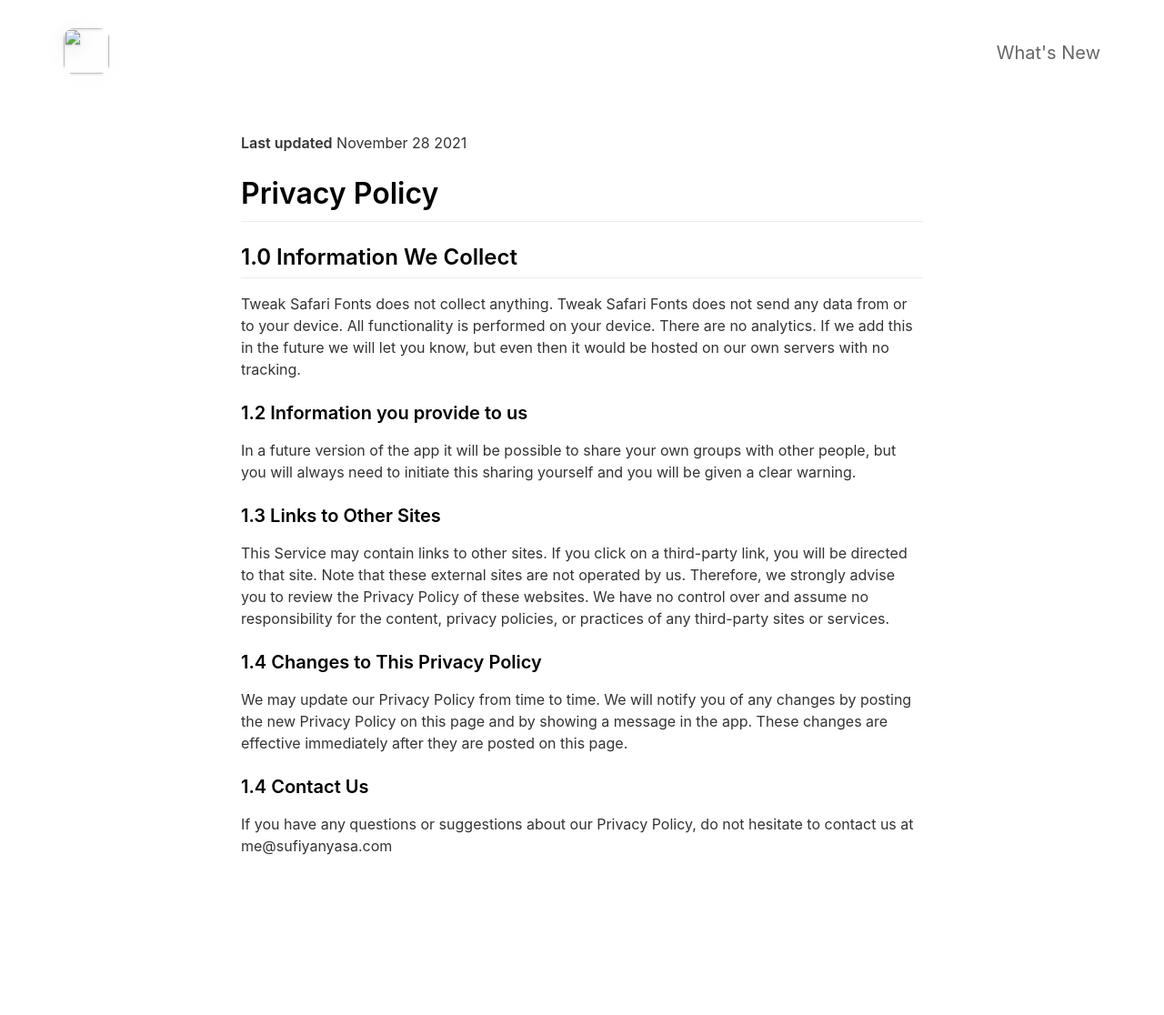
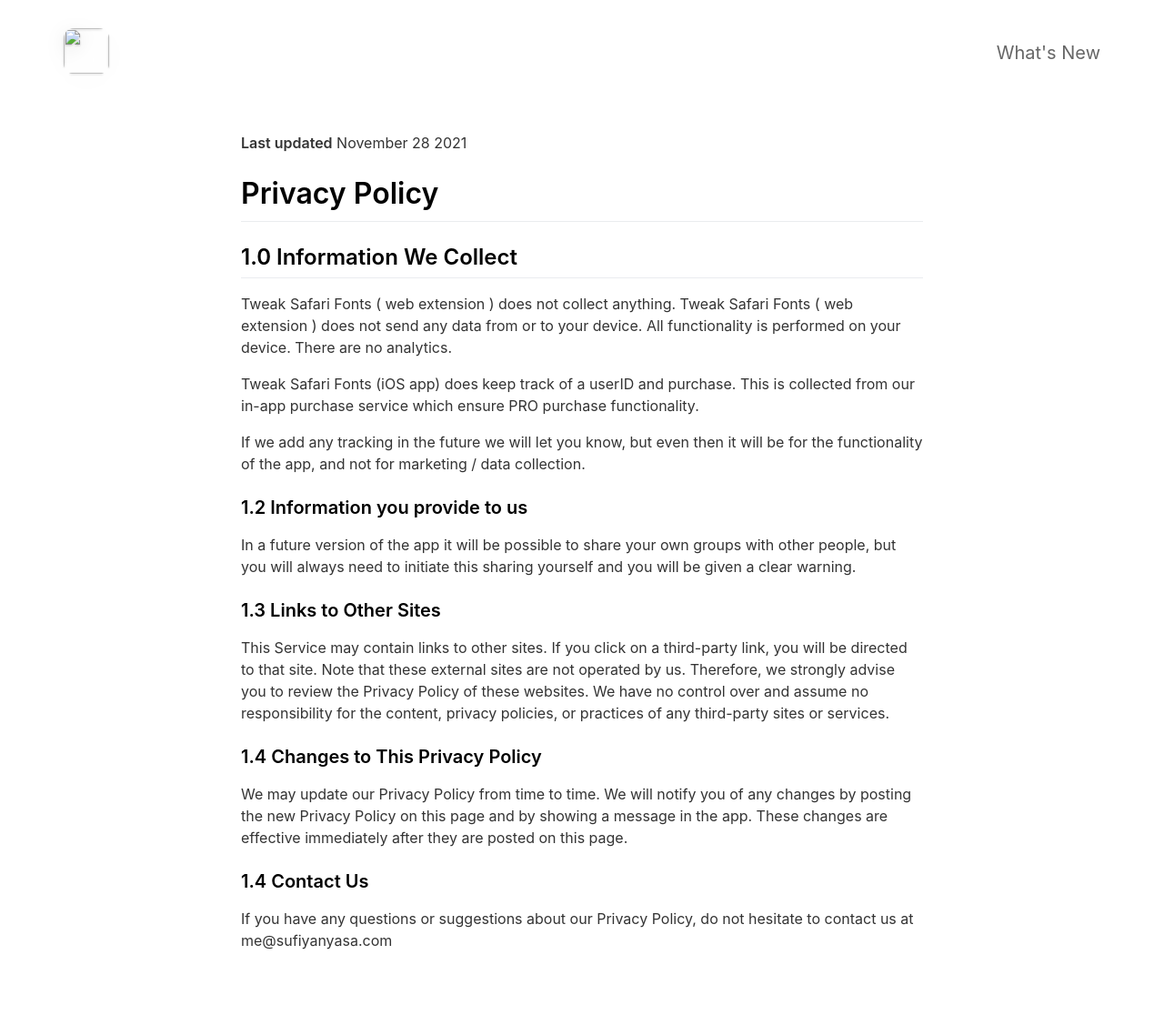
Before and after one commit to xr1337/TweakSafariFonts, a Jekyll site: the page built from _pages/privacypolicy.md, in a window 1280 px wide. Shown: the whole page at 91% size. Built offline with Jekyll 4.4.1, drawn with Linux system fonts in a browser that asks for light colours; nearby versions of some CDN libraries; before the commit the page ends 1012 px from its top, so only the background shows below that.

Commit message:
Update privacy policy

```diff
--- a/_pages/privacypolicy.md
+++ b/_pages/privacypolicy.md
@@ -10,8 +10,12 @@ November 28 2021
 # Privacy Policy
 
 ## 1.0 Information We Collect
-Tweak Safari Fonts does not collect anything.
-Tweak Safari Fonts does not send any data from or to your device. All functionality is performed on your device. There are no analytics. If we add this in the future we will let you know, but even then it would be hosted on our own servers with no tracking.
+Tweak Safari Fonts ( web extension ) does not collect anything.
+Tweak Safari Fonts ( web extension ) does not send any data from or to your device. All functionality is performed on your device. There are no analytics.
+
+Tweak Safari Fonts (iOS app) does keep track of a userID and purchase. This is collected from our in-app purchase service which ensure PRO purchase functionality.
+
+If we add any tracking in the future we will let you know, but even then it will be for the functionality of the app, and not for marketing / data collection.
 
 ### 1.2 Information you provide to us
 In a future version of the app it will be possible to share your own groups with other people, but you will always need to initiate this sharing yourself and you will be given a clear warning.
```
